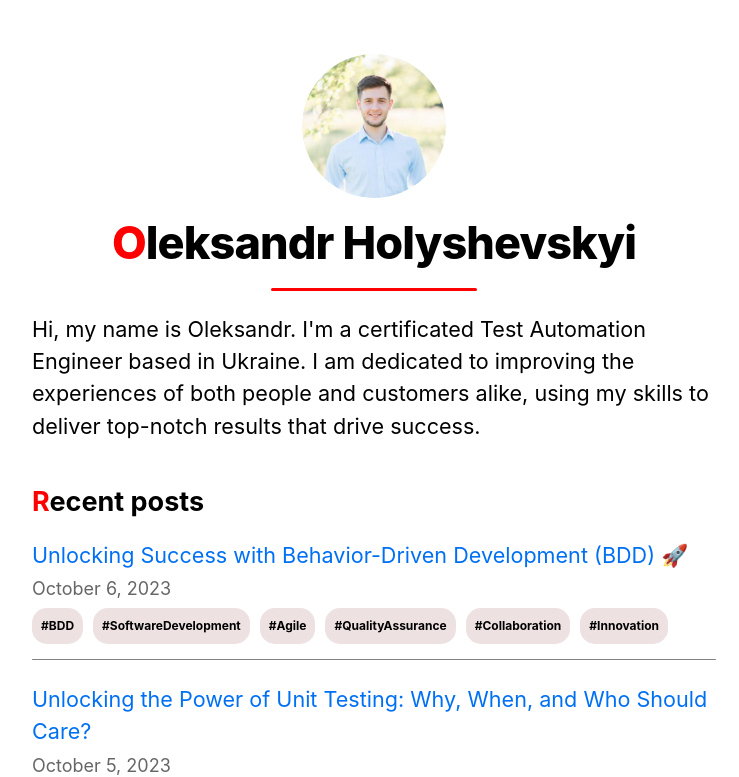
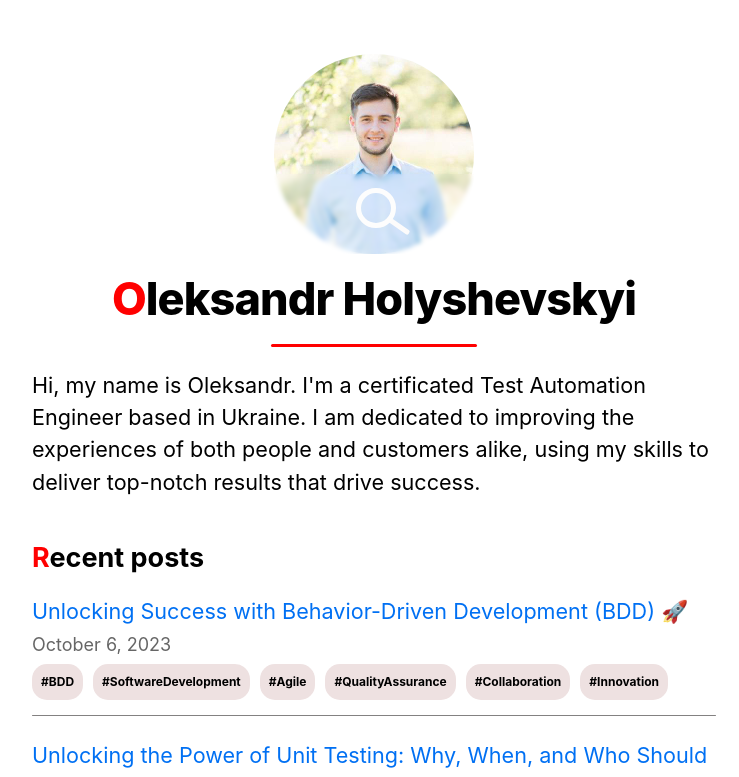
Before and after one commit to o-holyshevskyi/oh-blog, a Next.js app: page / in a window 1280 px wide. Shown: the top 777 px of the page, without its empty margins (266-1005 px from the left). Built offline with nearby package versions, Linux system fonts and the light colour scheme.

Commit message:
add search icon

```diff
--- a/components/layout/layout.tsx
+++ b/components/layout/layout.tsx
@@ -45,6 +45,7 @@ export default function Layout({ children, home }: { children: React.ReactNode,
             <Link
               href='/about'
             >
+              <div className={utilStyles.imgContainer}>
                 <Image
                   priority
                   src="/images/profile.jpg"
@@ -53,6 +54,13 @@ export default function Layout({ children, home }: { children: React.ReactNode,
                   width={144}
                   alt={name}
                 />
+                <div className={utilStyles.semicircleOverlay}>
+                <div className={utilStyles.searchIcon}>
+                  <div className={utilStyles.handle}></div>
+                  <div className={utilStyles.circle}></div>
+                </div>
+                </div>
+              </div>
             </Link>
             <h1 className={utilStyles.heading2Xl}><span style={{color: 'red'}}>{name.charAt(0)}</span>{name.slice(1)}</h1>
             <div className={utilStyles.delimiterL}></div>
--- a/styles/utils.module.css
+++ b/styles/utils.module.css
@@ -25,8 +25,61 @@
   line-height: 1.5;
 }
 
+.imgContainer {
+  position: relative;
+  width: 200px;
+  height: 200px;
+}
+
 .borderCircle {
-  border-radius: 9999px;
+  border-radius: 50%;
+  width: 100%;
+  height: 100%;
+  object-fit: cover;
+}
+
+.semicircleOverlay {
+  position: absolute;
+  width: 100%;
+  height: 40%;
+  bottom: 0;
+  left: 0;
+  border-radius: 0 0 40rem 40rem;
+  backdrop-filter: blur(2px);
+  cursor: pointer;
+}
+
+.searchIcon {
+  width: 24px;
+  height: 24px;
+  position: relative;
+  animation: transform 1.3s ease;
+}
+
+.searchIcon:hover {
+  transform: scale(1.03);
+}
+
+.handle {
+  width: 5px;
+  height: 26px;
+  background-color: #fcfbfb;
+  position: absolute;
+  top: 60%;
+  left: 340%;
+  transform: translate(-50%, -180%);
+  border-radius: 2px;
+  rotate: 125deg;
+}
+
+.circle {
+  width: 40px;
+  height: 40px;
+  border: 5px solid #fdfdfd;
+  border-radius: 50%;
+  position: absolute;
+  top: 60%;
+  left: 340%;
 }
 
 .colorInherit {
```
Lines whose indentation alone changed are shown as unchanged.
